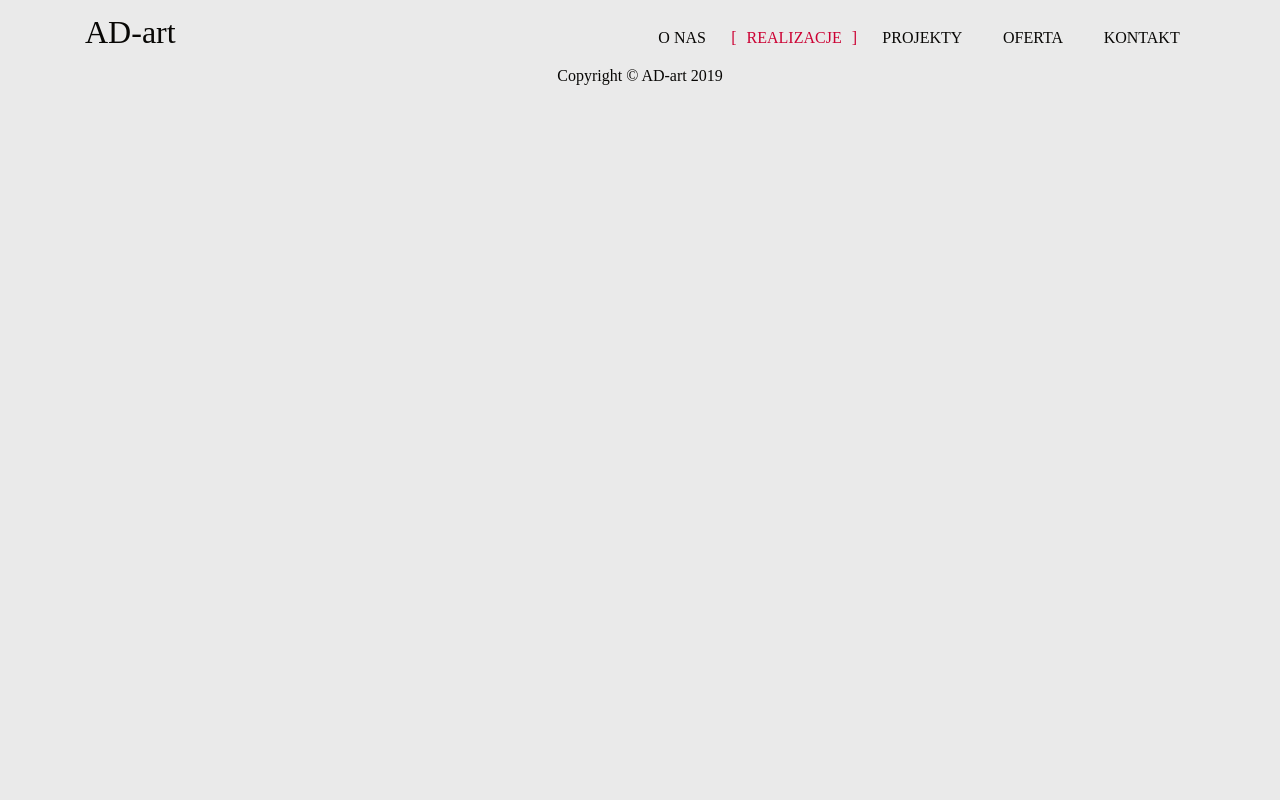
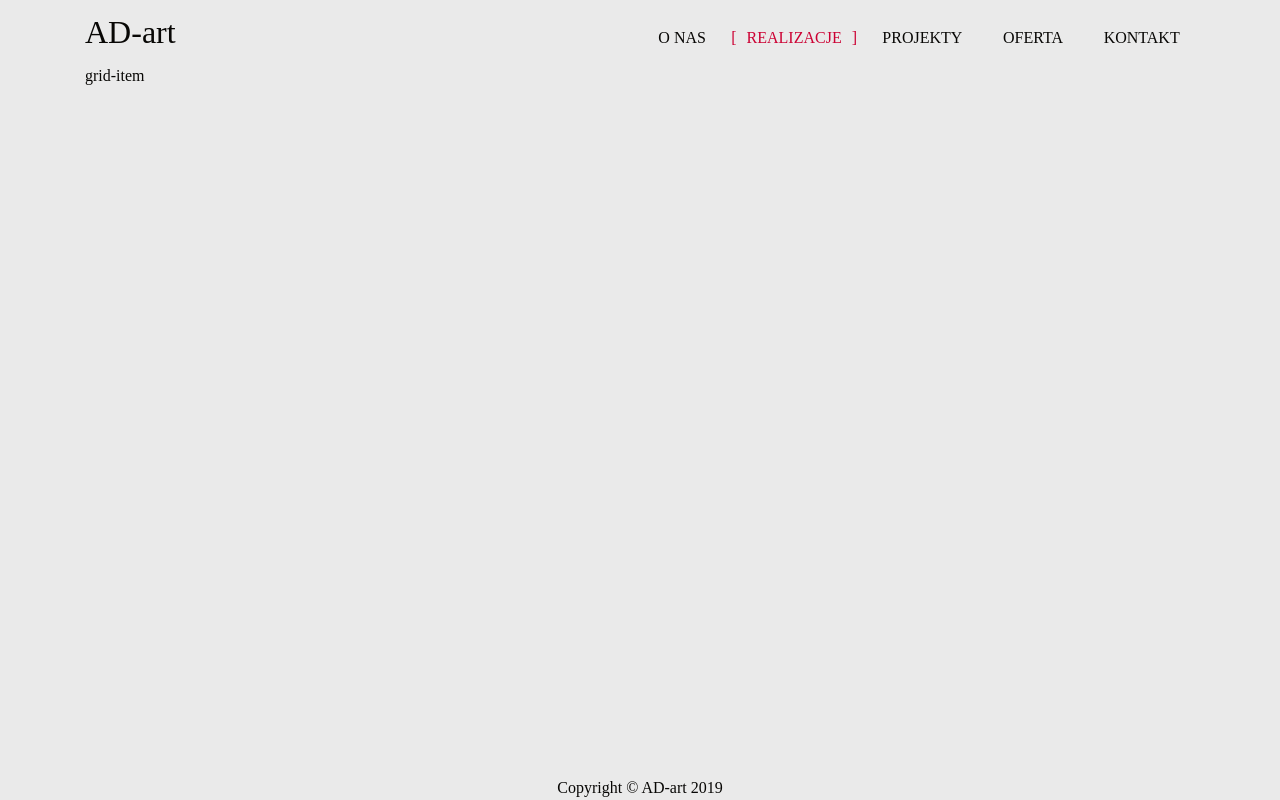
Before and after one commit to staszek998/ad-art, a React (Create React App) app: page /realizacje/dom in a window 1280 px wide. Built offline with nearby package versions, Linux system fonts and the light colour scheme; a web font is replaced by a local one.

Commit message:
Create and load the Execution component

```diff
--- a/src/App.jsx
+++ b/src/App.jsx
@@ -16,6 +16,7 @@ import Executions from "./pages/Executions/Executions";
 import Projects from "./pages/Projects/Projects";
 import Offer from "./pages/Offer/Offer";
 import Contact from "./pages/Contact/Contact";
+import Execution from "./components/Execution/Execution";
 
 const App = () => (
   <div className="App">
@@ -29,6 +30,8 @@ const App = () => (
           <Route exact path="/projekty" component={Projects} />
           <Route path="/oferta" component={Offer} />
           <Route path="/kontakt" component={Contact} />
+
+          <Route path="/realizacje/dom" component={Execution} />
         </Switch>
         <Footer />
       </div>
--- /dev/null
+++ b/src/components/Execution/Execution.jsx
@@ -0,0 +1,15 @@
+import React from "react";
+
+import "./_Execution.scss";
+
+const Execution = () => (
+  <main className="Execution">
+    <div className="container">
+      <div className="grid-container">
+        <div className="grid-item">grid-item</div>
+      </div>
+    </div>
+  </main>
+);
+
+export default Execution;
--- /dev/null
+++ b/src/components/Execution/_Execution.scss
@@ -0,0 +1,10 @@
+@charset "UTF-8";
+
+////
+/// This file contains the styles for the AD-art "Realizacje" (Executions) page.
+////
+
+@import "../../scss/utilities/all";
+
+.Execution {
+}
```
